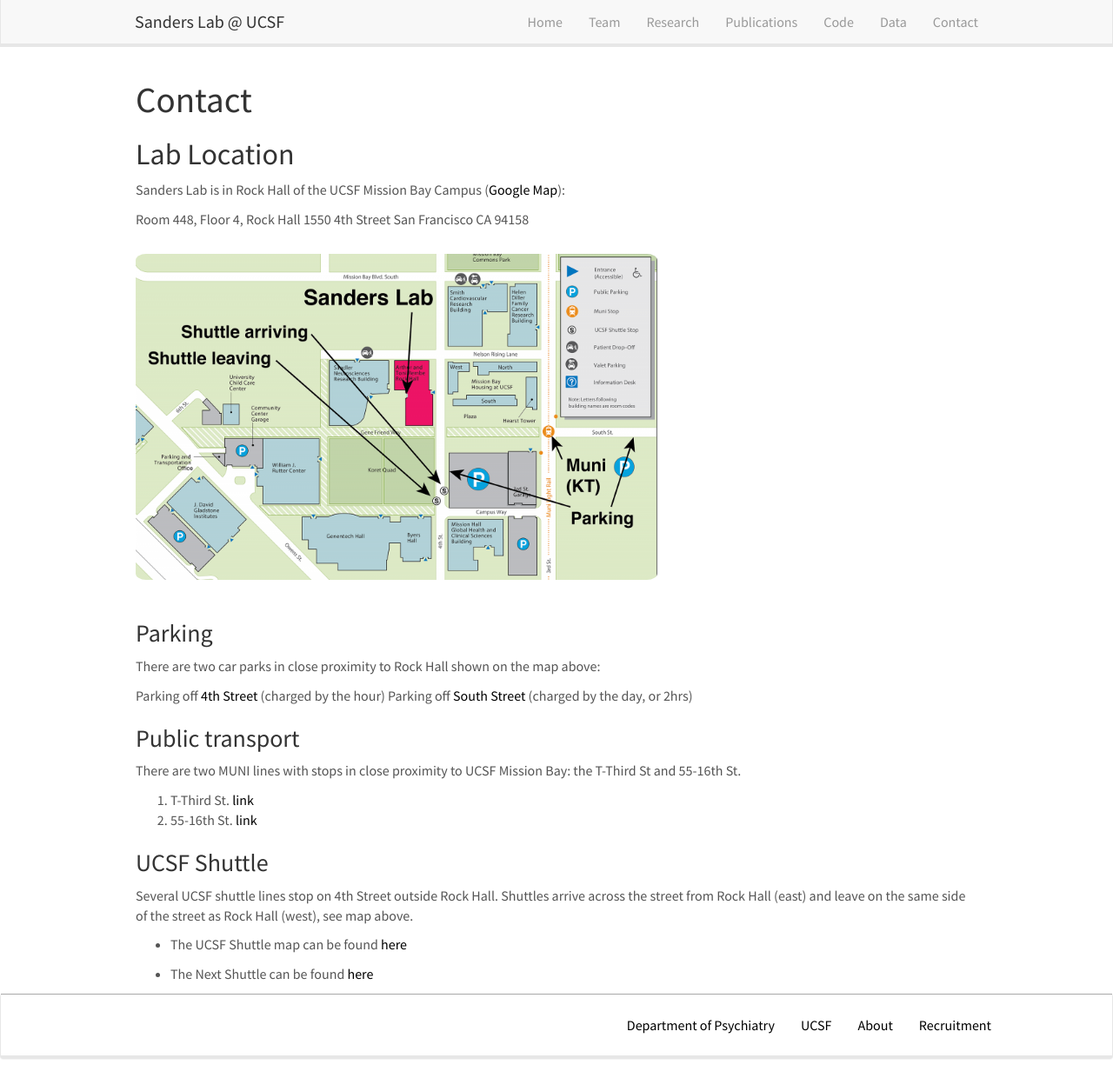
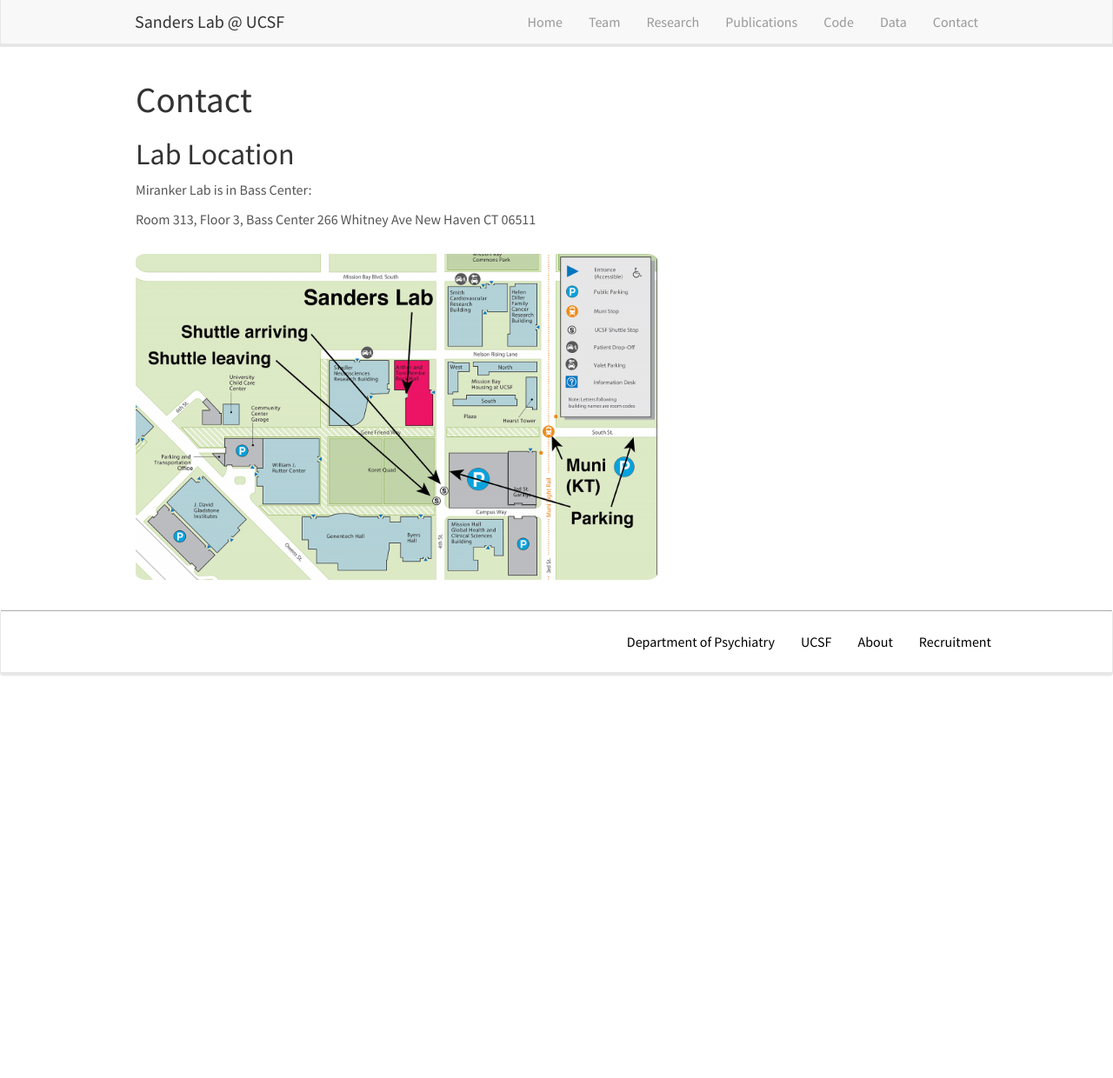
Before and after one commit to admiranker/admiranker.github.io, a Jekyll site: the page built from _pages/contact.md, in a window 1280 px wide and 1240 px high. Shown: the whole window at 87% size. Built offline with Jekyll 4.4.1, drawn with Linux system fonts in a browser that asks for light colours; nearby versions of some CDN libraries.

Commit message:
Update contact.md

```diff
--- a/_pages/contact.md
+++ b/_pages/contact.md
@@ -1,5 +1,5 @@
 ---
-title: "Sanders Lab - Contact"
+title: "Miranker Lab - Contact"
 layout: textlay
 excerpt: "Contact."
 sitemap: false
@@ -10,32 +10,11 @@ permalink: /contact/
 
 ## Lab Location
 
-Sanders Lab is in Rock Hall of the UCSF Mission Bay Campus ([Google Map](https://goo.gl/maps/wLQbKoAUSTS2)):
+Miranker Lab is in Bass Center:
 
-Room 448, Floor 4, Rock Hall
-1550 4th Street
-San Francisco
-CA 94158
+Room 313, Floor 3, Bass Center
+266 Whitney Ave
+New Haven
+CT 06511
 
 <img src="{{ site.url }}{{ site.baseurl }}/images/contactpic/map.png" style="width: 600px">
-
-
-### Parking
-
-There are two car parks in close proximity to Rock Hall shown on the map above:
-
-Parking off [4th Street](https://www.google.com/maps/place/Third+Street+Garage/@37.768572,-122.38973,18z/data=!3m1!4b1!4m2!3m1!1s0x808f7fc58c60662d:0x6886a31478ecb0) (charged by the hour)
-Parking off [South Street](https://www.google.com/maps/search/401+South+Street/@37.76892,-122.388106,19z/data=!3m1!4b1) (charged by the day, or 2hrs)
-
-### Public transport
-There are two MUNI lines with stops in close proximity to UCSF Mission Bay: the T-Third St and 55-16th St.
-
-1. T-Third St. [link](https://www.sfmta.com/routes/t-third-street)
-1. 55-16th St. [link](https://www.sfmta.com/routes/55-16th-street)
-
-### UCSF Shuttle
-Several UCSF shuttle lines stop on 4th Street outside Rock Hall. Shuttles arrive across the street from Rock Hall (east) and leave on the same side of the street as Rock Hall (west), see map above.
-
-- The UCSF Shuttle map can be found [here](https://campuslifeservices.ucsf.edu/upload/transportation/files/UCSF_Shuttle_Map_8.5x11.pdf)
-
-- The Next Shuttle can be found [here](https://ucsf.tripshot.com/)
```
